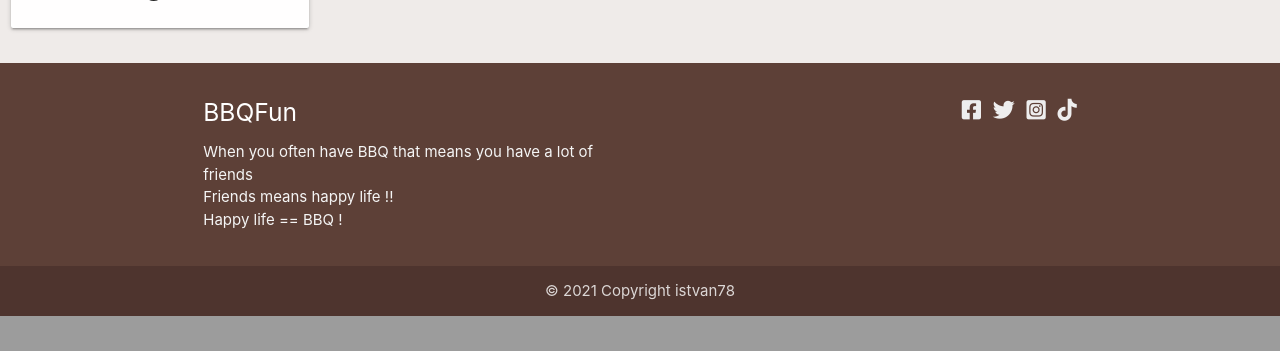
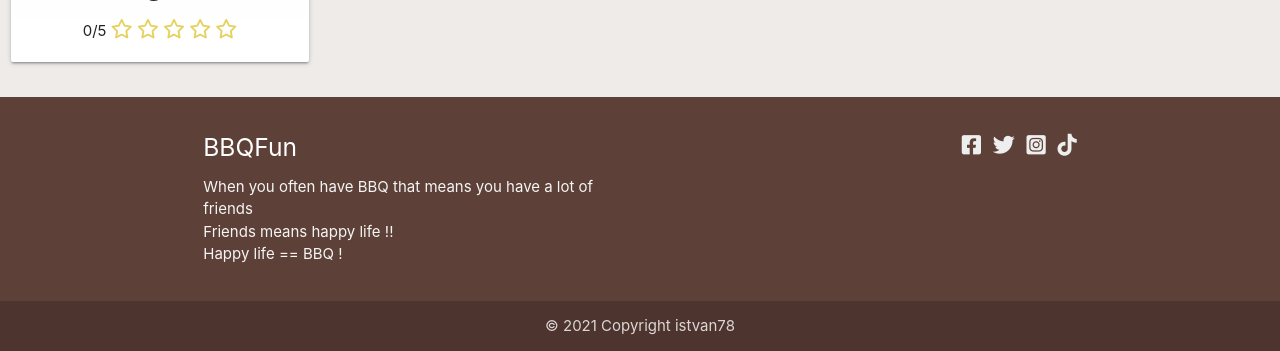
Before and after one commit to 78Istvan/Build-Seven-Project, a Flask app: page / in a window 1280 px wide. Shown: the part 869-1220 px from the top of the page. Before the commit the page ends 1185 px from the top, so only its background shows below. Run offline with Flask 2, Linux system fonts and the light colour scheme; grey boxes marked "Sample" are stand-in pictures; a database or web service that is not in the repository returns one stand-in record (values such as "Sample title"); some libraries are stand-ins or nearby versions; some web fonts are replaced.

Commit message:
Rating stars added to recipe cards

```diff
--- a/static/css/style.css
+++ b/static/css/style.css
@@ -110,7 +110,9 @@ a {
 .card .card-content p {
     margin-bottom: 25px;
 }
-
+.card .card-content {
+    padding-bottom: 15px;
+}
 .col .row {
     margin-left: 10px
 }
@@ -152,10 +154,10 @@ img{
     background-color: rgba(0, 0, 0, 0.3);
 }
 
-form input {
-    color: white;
+/*.search-input {
+    color: #ffffff;
 }
-
+*/
 /* cooking head text */
 .cooking-head-txt {
     font-size: 5rem;
@@ -174,3 +176,20 @@ ul li {
 .s-icon-all {
     text-align: right;
 }
+
+/* rating stars */
+.rating {
+    text-align: center;
+    padding-bottom: 20px;
+}
+
+.rating__star {
+    font-size: 1.3em;
+    cursor: pointer;
+    color: #dabd18b2;
+    transition: filter linear .3s;
+ }
+
+.rating__star:hover {
+    filter: drop-shadow(1px 1px 4px gold);
+ }
--- a/static/js/script.js
+++ b/static/js/script.js
@@ -2,7 +2,7 @@ $(document).ready(function(){
     $('.sidenav').sidenav({edge: "right"});
   });
 
-// delete function url
+// delete function
 function deleteRecipe(id) {
   var id=$('input.recepy-id').val(),
   base_url = new URL('/', location.href).href,
@@ -19,7 +19,7 @@ function deleteRecipe(id) {
   });
 
 }
-
+// update function
 function deleteRecipe(id) {
   var id=$('input.recepy-id').val(),
   base_url = new URL('/', location.href).href,
@@ -36,3 +36,34 @@ function deleteRecipe(id) {
   });
 
 }
+// rating stars
+const ratingStars = [...document.getElementsByClassName("rating__star")];
+const ratingResult = document.querySelector(".rating__result");
+
+printRatingResult(ratingResult);
+
+function executeRating(stars, result) {
+   const starClassActive = "rating__star fas fa-star";
+   const starClassUnactive = "rating__star far fa-star";
+   const starsLength = stars.length;
+   let i;
+   stars.map((star) => {
+      star.onclick = () => {
+         i = stars.indexOf(star);
+
+         if (star.className.indexOf(starClassUnactive) !== -1) {
+            printRatingResult(result, i + 1);
+            for (i; i >= 0; --i) stars[i].className = starClassActive;
+         } else {
+            printRatingResult(result, i);
+            for (i; i < starsLength; ++i) stars[i].className = starClassUnactive;
+         }
+      };
+   });
+}
+
+function printRatingResult(result, num = 0) {
+   result.textContent = `${num}/5`;
+}
+
+executeRating(ratingStars, ratingResult);
--- a/templates/cooking.html
+++ b/templates/cooking.html
@@ -37,7 +37,18 @@
                       <!--recipe title, and 3dots icon-->
                     <div class="card-content">
                       <span class="card-title activator grey-text text-darken-4">{{ cook.recipe_title }} <i class="fas fa-ellipsis-v right"></i></span>
+                      <!--rating stars-->
                     </div>
+                          <div class="rating">
+                            <span class="rating__result"></span>
+                            <i class="rating__star far fa-star"></i>
+                            <i class="rating__star far fa-star"></i>
+                            <i class="rating__star far fa-star"></i>
+                            <i class="rating__star far fa-star"></i>
+                            <i class="rating__star far fa-star"></i>
+                          </div>
+
+
                     <!--close x icon-->
                     <div class="card-reveal">
                       <span class="card-title grey-text text-darken-4"><i class="fas fa-times white-text right"></i></span>
```
